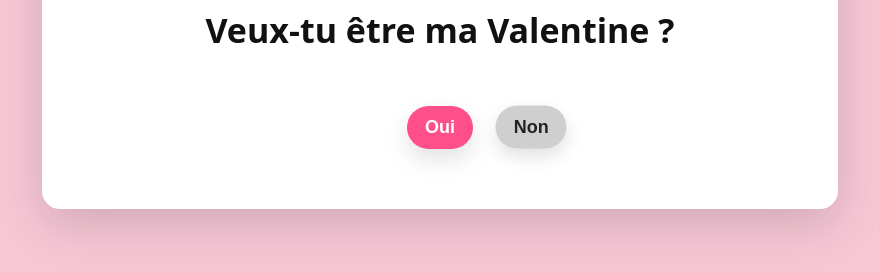
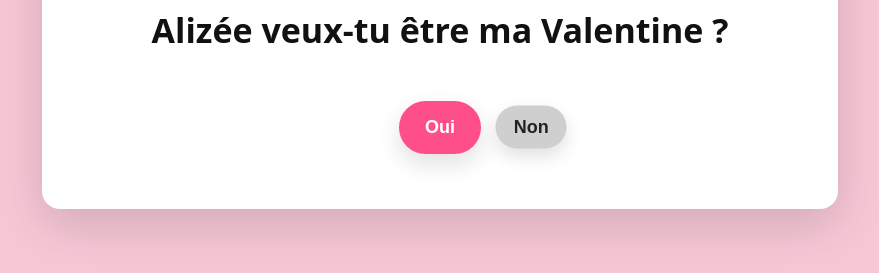
Before and after one commit to sqnqq45kbq-lang/St-Valentin-, a plain HTML site: page index.html in a window 1280 px wide. Shown: the part 347-620 px from the top of the page, without its empty margins (200-1079 px from the left). Drawn offline with Linux system fonts and the light colour scheme.

Commit message:
Update index.html

```diff
--- a/index.html
+++ b/index.html
@@ -71,6 +71,9 @@
     #yesBtn{
       color:#fff;
       background: var(--pink);
+      front-size: 22px;
+      padding: 16px 26px;
+      animation: heartbeat 1.2s infinite;
     }
     #noBtn{
       color:#222;
@@ -162,7 +165,7 @@
 
     <!-- PAGE 1 -->
     <div class="page active" id="pageAsk">
-      <h1>Veux-tu être ma Valentine ?</h1>
+      <h1>Alizée veux-tu être ma Valentine ?</h1>
 
       <div class="arena" id="arena">
         <button id="yesBtn">Oui</button>
```
